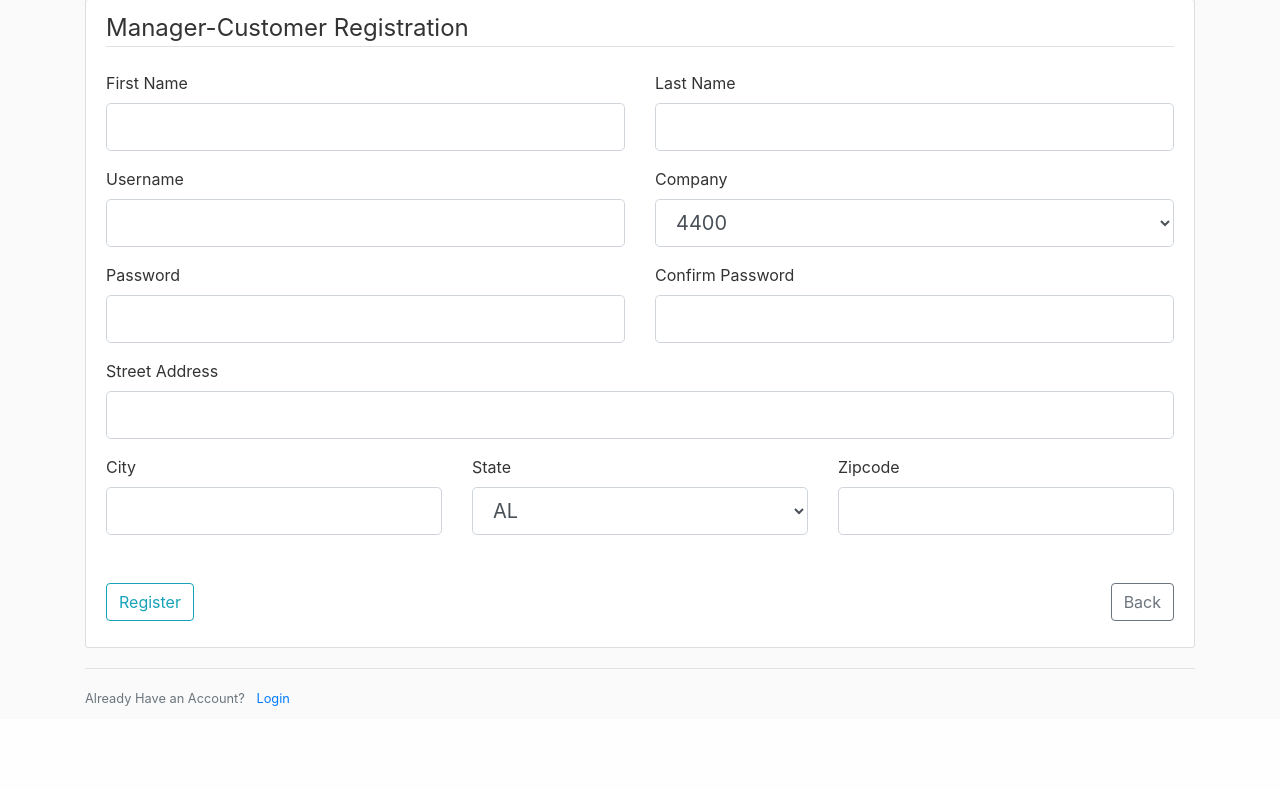
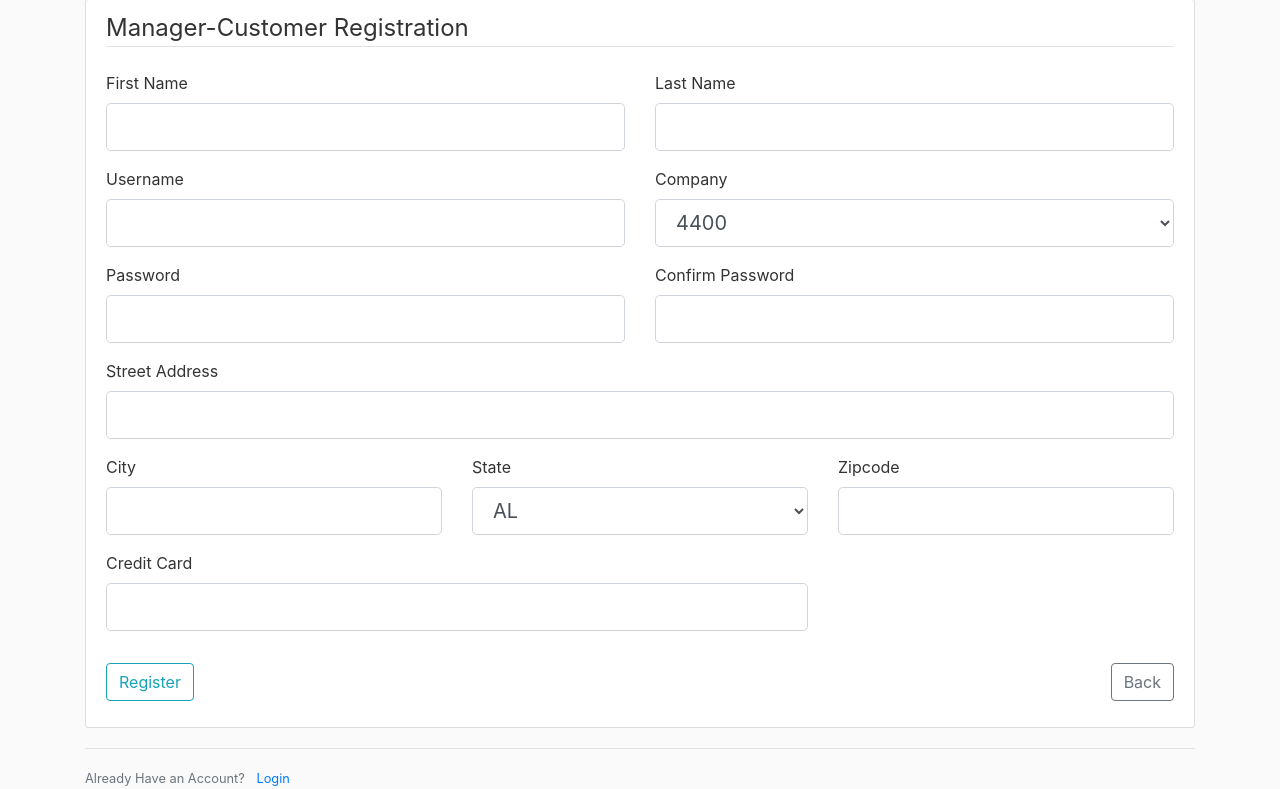
Before and after one commit to danhynlee/movie-database-application, a Flask app: template atl-movie/templates/manager_customer_registration.html in a window 1280 px wide. Shown: the part 81-870 px from the top of the page. Before the commit the page ends 787 px from the top, so only its background shows below. Run offline with Flask 2, Linux system fonts and the light colour scheme; the template is opened without the code that fills it: values that come from a table or form of the project are taken from there, others are empty; some libraries are stand-ins or nearby versions.

Commit message:
fixed credit_card label and change UI for credit card input

```diff
--- a/atl-movie/templates/manager_customer_registration.html
+++ b/atl-movie/templates/manager_customer_registration.html
@@ -148,19 +148,19 @@
                         </div>
                     </div>
                 </div>
-                <div class="row justify-content-center">
+                <div class="row">
                     <div class="col-md-8">
                         <div class="form-group">
-                            {{ form.credit_cards.label(class="form-control-label") }}
-                            {% if form.credit_cards.errors %}
-                                {{ form.credit_cards(class="form-control form-control-lg is-invalid") }}
+                            {{ form.credit_card.label(class="form-control-label") }}
+                            {% if form.credit_card.errors %}
+                                {{ form.credit_card(class="form-control form-control-lg is-invalid") }}
                                 <div class="invalid-feedback">
-                                    {% for error in form.credit_cards.errors %}
+                                    {% for error in form.credit_card.errors %}
                                         <span>{{ error }}</span>
                                     {% endfor%}
                                 </div>
                             {% else %}
-                                {{ form.credit_cards(class="form-control form-control-lg") }}
+                                {{ form.credit_card(class="form-control form-control-lg") }}
                             {% endif %}
                         </div>
                     </div>
```
